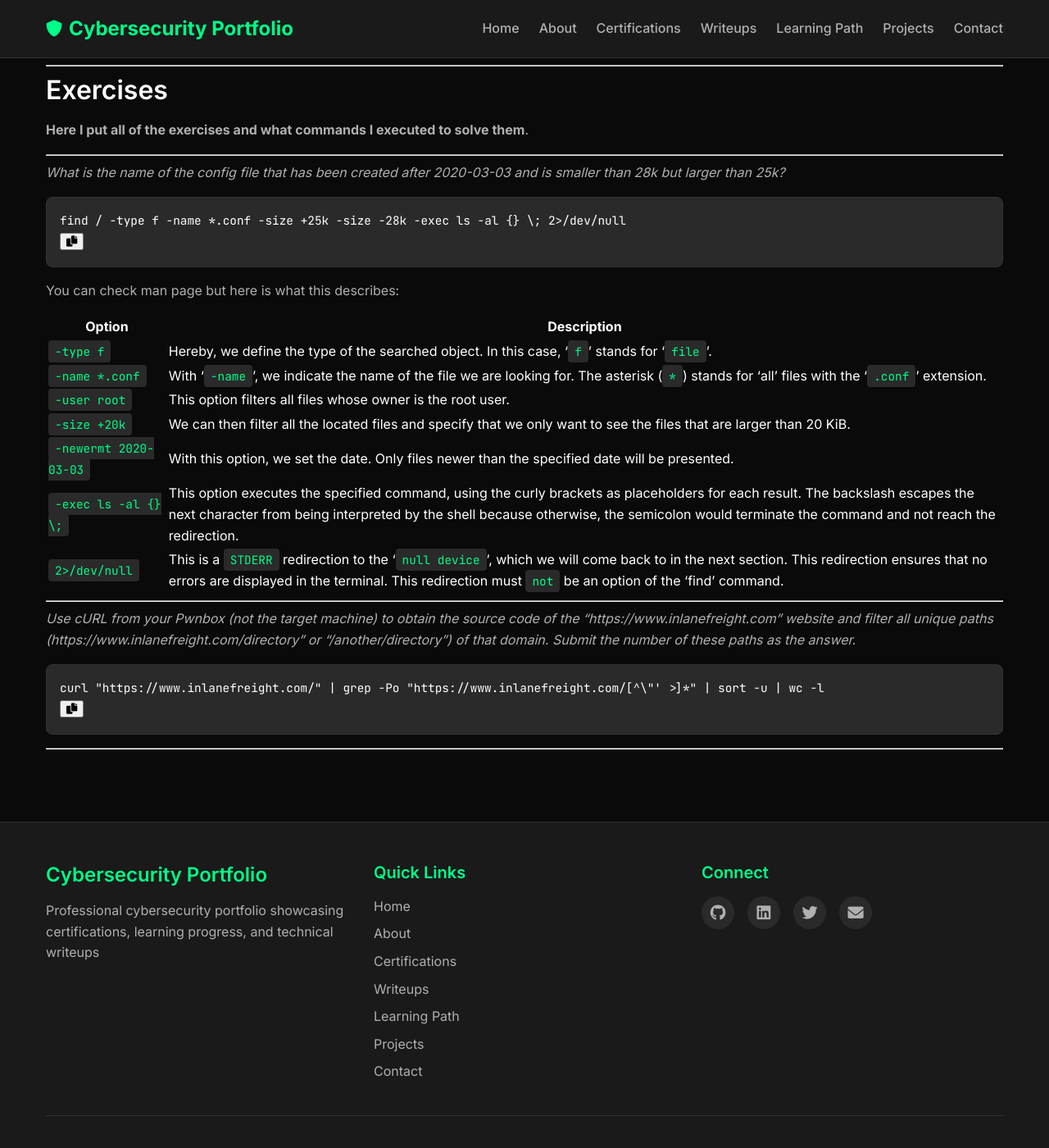
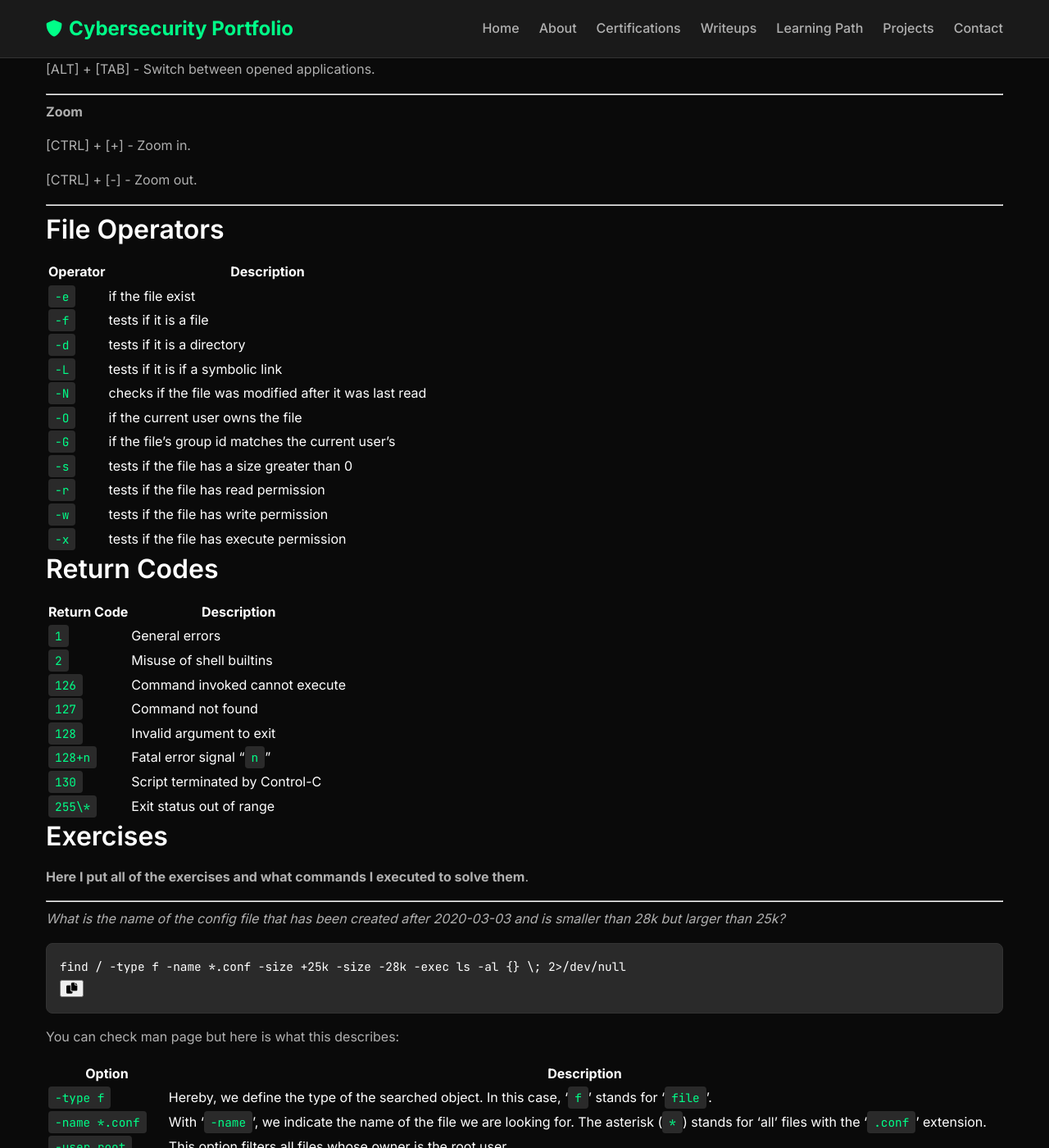
Before and after one commit to FrogsterDev/FrogsterDev.github.io, a Jekyll site: the page built from _learning/junior-cybersecurity-analyst-htb.md, in a window 1280 px wide and 1400 px high, scrolled down 27052 px. Shown: the whole window at 82% size. Built offline with Jekyll 4.4.1, drawn with Linux system fonts in a browser that asks for light colours; some of the changed text lies outside the part shown.

Commit message:
Add notes on bash scripting

```diff
--- a/_learning/junior-cybersecurity-analyst-htb.md
+++ b/_learning/junior-cybersecurity-analyst-htb.md
@@ -23,6 +23,9 @@ progress_notes: |
 
   ##### *Day 4:*
   **Linux Fundamentals** ✔ [*Complete*](https://academy.hackthebox.com/achievement/786250/18)
+
+  ##### *Day 5:*
+  **Introduction to Bash Scripting** ✔ [*Complete*](https://academy.hackthebox.com/achievement/786250/21)
 ---
 
 # Notes
@@ -77,6 +80,10 @@ progress_notes: |
     - [Block Traffic](#block-traffic)
     - [Firewall Setup](#firewall-setup)
 - [Shortcuts](#shortcuts)
+
+### Bash scripting
+
+- [File Operators](#file-operators-bash)
 
 
 ## Networking Key terminology
@@ -1018,6 +1025,37 @@ Logs types:
 
 ---
 
+## File Operators {#bash}
+
+|**Operator**|**Description**|
+|---|---|
+|`-e`|if the file exist|
+|`-f`|tests if it is a file|
+|`-d`|tests if it is a directory|
+|`-L`|tests if it is if a symbolic link|
+|`-N`|checks if the file was modified after it was last read|
+|`-O`|if the current user owns the file|
+|`-G`|if the file’s group id matches the current user’s|
+|`-s`|tests if the file has a size greater than 0|
+|`-r`|tests if the file has read permission|
+|`-w`|tests if the file has write permission|
+|`-x`|tests if the file has execute permission|
+
+## Return Codes {#bash}
+
+
+|**Return Code**|**Description**|
+|---|---|
+|`1`|General errors|
+|`2`|Misuse of shell builtins|
+|`126`|Command invoked cannot execute|
+|`127`|Command not found|
+|`128`|Invalid argument to exit|
+|`128+n`|Fatal error signal "`n`"|
+|`130`|Script terminated by Control-C|
+|`255\*`|Exit status out of range|
+
+
 ## Exercises
 
 **Here I put all of the exercises and what commands I executed to solve them**.
```
